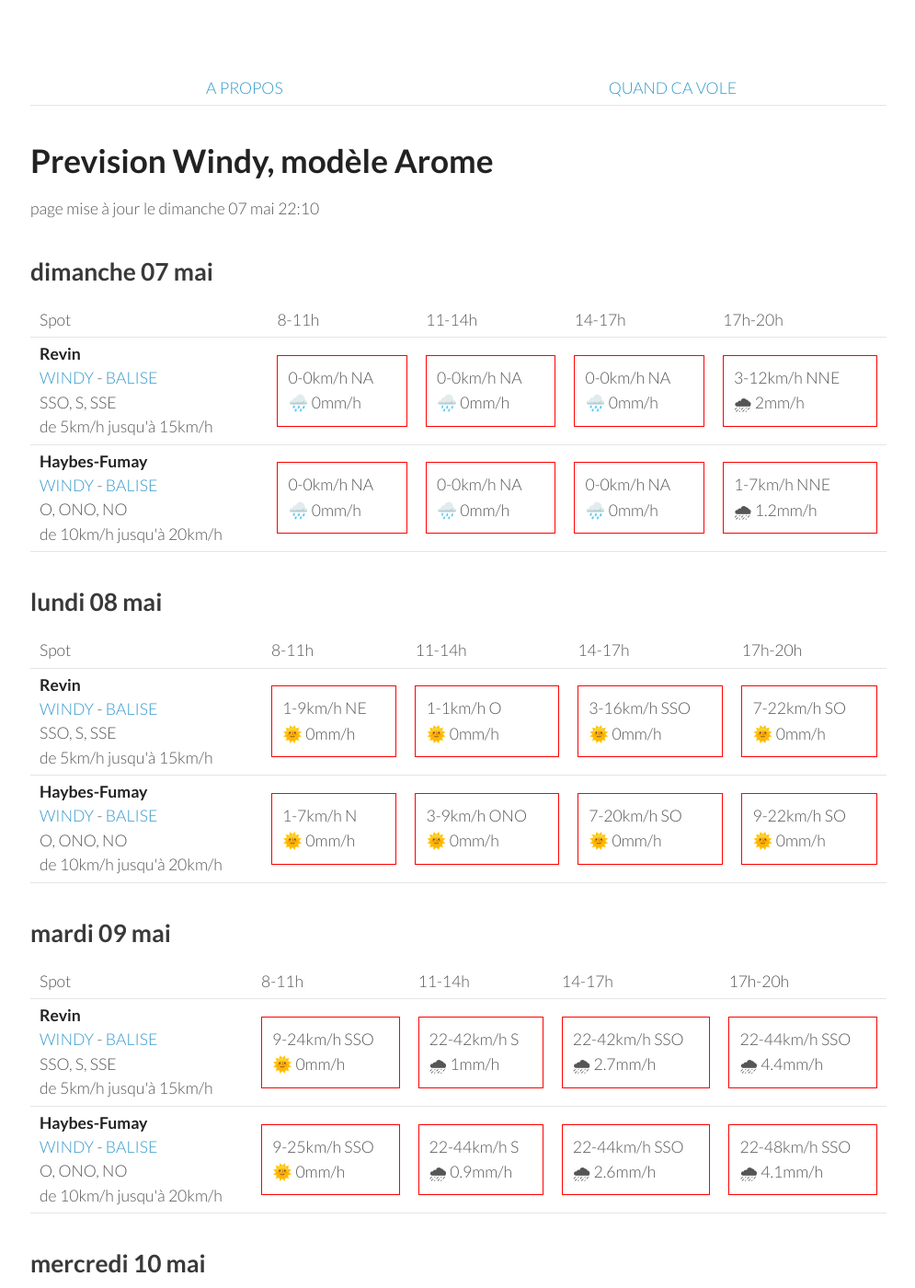
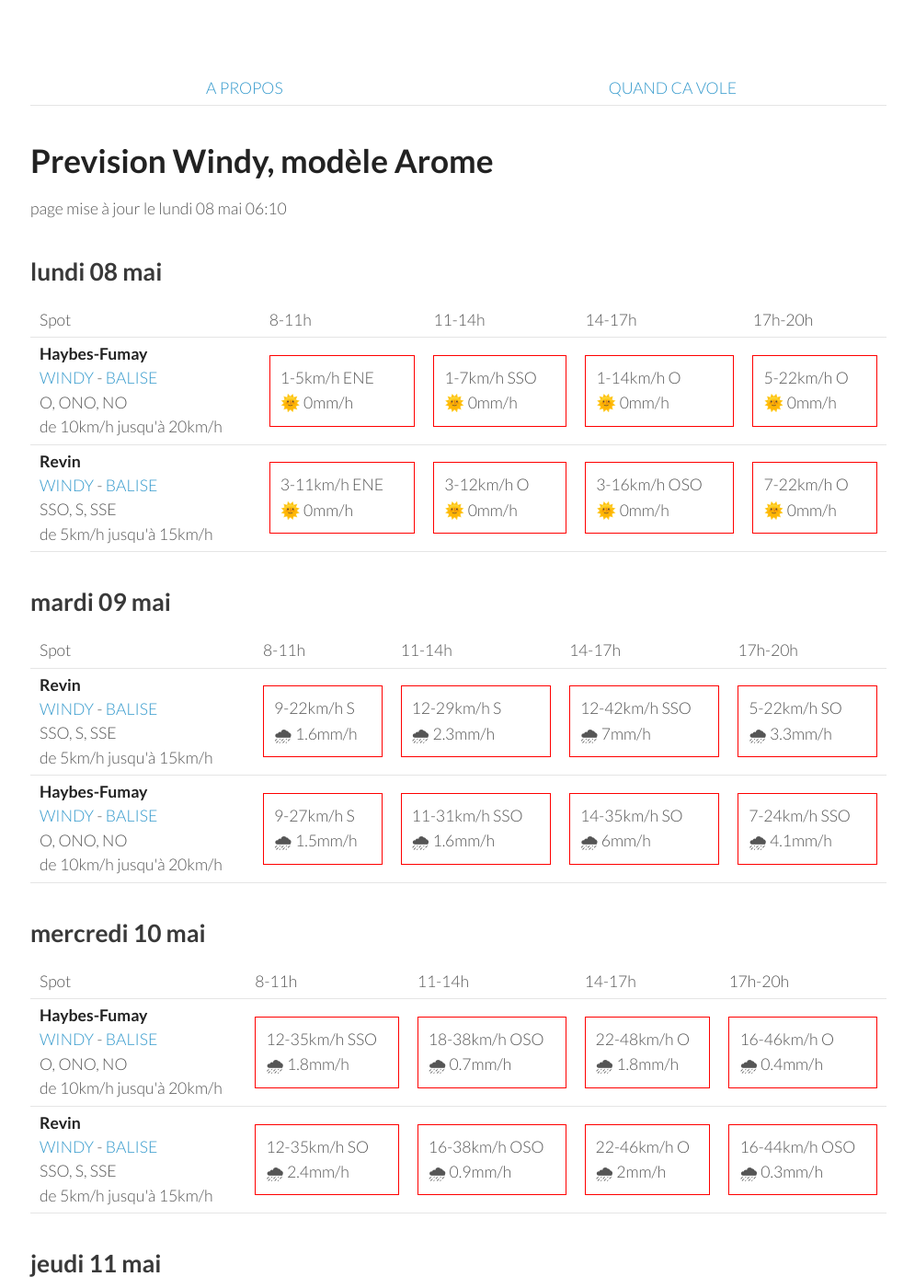
Before and after one commit to parapente-dans-le-nord/parapente-dans-le-nord.github.io, a Jekyll site: the page built from ardennes.markdown, in a window 1280 px wide and 1400 px high. Shown: the whole window at 92% size, without its empty margins (25-1020 px from the left). Built offline with Jekyll 4.4.1, drawn with Linux system fonts in a browser that asks for light colours; some of the changed text lies outside the part shown.

Commit message:
update index.markdown

```diff
--- a/ardennes.markdown
+++ b/ardennes.markdown
@@ -7,42 +7,8 @@ title:  "Tous les spots"
 {: .links}
 
 # Prevision Windy, modèle Arome
-page mise à jour le dimanche 07 mai 22:10
+page mise à jour le lundi 08 mai 06:10
 
-## dimanche 07 mai
-
-{::nomarkdown}
-<table>
-  <tbody>
-    <tr>
-      <td>Spot</td>
-      <td>8-11h</td>
-      <td>11-14h</td>
-      <td>14-17h</td>
-      <td>17h-20h</td>
-    </tr>
-<tr>
-        <td><strong>Revin</strong><br><a href="https://windy.com/49.948/4.625?49.543,4.625,8">WINDY</a> - <span class=""><a href="http://www.balisemeteo.com/balise.php?idBalise=5019">BALISE</a> </span><br> <span class="vent-favorable">SSO, S, SSE</span><br><span class="force-vent">de 5km/h jusqu'à 15km/h</span> </td>
-
-            <td><div class="not-flyable"><p>0-0km/h NA</p><p>🌧️ 0mm/h</p></div></td>
-            <td><div class="not-flyable"><p>0-0km/h NA</p><p>🌧️ 0mm/h</p></div></td>
-            <td><div class="not-flyable"><p>0-0km/h NA</p><p>🌧️ 0mm/h</p></div></td>
-            <td><div class="not-flyable"><p>3-12km/h NNE</p><p>🌧 2mm/h</p></div></td>
-
-    </tr>
-<tr>
-        <td><strong>Haybes-Fumay</strong><br><a href="https://windy.com/49.998/4.715?49.913,4.738,10">WINDY</a> - <span class=""><a href="http://www.balisemeteo.com/balise.php?idBalise=104">BALISE</a> </span><br> <span class="vent-favorable">O, ONO, NO</span><br><span class="force-vent">de 10km/h jusqu'à 20km/h</span> </td>
-
-            <td><div class="not-flyable"><p>0-0km/h NA</p><p>🌧️ 0mm/h</p></div></td>
-            <td><div class="not-flyable"><p>0-0km/h NA</p><p>🌧️ 0mm/h</p></div></td>
-            <td><div class="not-flyable"><p>0-0km/h NA</p><p>🌧️ 0mm/h</p></div></td>
-            <td><div class="not-flyable"><p>1-7km/h NNE</p><p>🌧 1.2mm/h</p></div></td>
-
-    </tr>
-
-</tbody>
-</table>
-{:/}
 ## lundi 08 mai
 
 {::nomarkdown}
@@ -56,22 +22,22 @@ page mise à jour le dimanche 07 mai 22:10
       <td>17h-20h</td>
     </tr>
 <tr>
-        <td><strong>Revin</strong><br><a href="https://windy.com/49.948/4.625?49.543,4.625,8">WINDY</a> - <span class=""><a href="http://www.balisemeteo.com/balise.php?idBalise=5019">BALISE</a> </span><br> <span class="vent-favorable">SSO, S, SSE</span><br><span class="force-vent">de 5km/h jusqu'à 15km/h</span> </td>
+        <td><strong>Haybes-Fumay</strong><br><a href="https://windy.com/49.998/4.715?49.913,4.738,10">WINDY</a> - <span class=""><a href="http://www.balisemeteo.com/balise.php?idBalise=104">BALISE</a> </span><br> <span class="vent-favorable">O, ONO, NO</span><br><span class="force-vent">de 10km/h jusqu'à 20km/h</span> </td>
 
-            <td><div class="not-flyable"><p>1-9km/h NE</p><p>🌞 0mm/h</p></div></td>
-            <td><div class="not-flyable"><p>1-1km/h O</p><p>🌞 0mm/h</p></div></td>
-            <td><div class="not-flyable"><p>3-16km/h SSO</p><p>🌞 0mm/h</p></div></td>
-            <td><div class="not-flyable"><p>7-22km/h SO</p><p>🌞 0mm/h</p></div></td>
+            <td><div class="not-flyable"><p>1-5km/h ENE</p><p>🌞 0mm/h</p></div></td>
+            <td><div class="not-flyable"><p>1-7km/h SSO</p><p>🌞 0mm/h</p></div></td>
+            <td><div class="not-flyable"><p>1-14km/h O</p><p>🌞 0mm/h</p></div></td>
+            <td><div class="not-flyable"><p>5-22km/h O</p><p>🌞 0mm/h</p></div></td>
 
 
     </tr>
 <tr>
-        <td><strong>Haybes-Fumay</strong><br><a href="https://windy.com/49.998/4.715?49.913,4.738,10">WINDY</a> - <span class=""><a href="http://www.balisemeteo.com/balise.php?idBalise=104">BALISE</a> </span><br> <span class="vent-favorable">O, ONO, NO</span><br><span class="force-vent">de 10km/h jusqu'à 20km/h</span> </td>
+        <td><strong>Revin</strong><br><a href="https://windy.com/49.948/4.625?49.543,4.625,8">WINDY</a> - <span class=""><a href="http://www.balisemeteo.com/balise.php?idBalise=5019">BALISE</a> </span><br> <span class="vent-favorable">SSO, S, SSE</span><br><span class="force-vent">de 5km/h jusqu'à 15km/h</span> </td>
 
-            <td><div class="not-flyable"><p>1-7km/h N</p><p>🌞 0mm/h</p></div></td>
-            <td><div class="not-flyable"><p>3-9km/h ONO</p><p>🌞 0mm/h</p></div></td>
-            <td><div class="not-flyable"><p>7-20km/h SO</p><p>🌞 0mm/h</p></div></td>
-            <td><div class="not-flyable"><p>9-22km/h SO</p><p>🌞 0mm/h</p></div></td>
+            <td><div class="not-flyable"><p>3-11km/h ENE</p><p>🌞 0mm/h</p></div></td>
+            <td><div class="not-flyable"><p>3-12km/h O</p><p>🌞 0mm/h</p></div></td>
+            <td><div class="not-flyable"><p>3-16km/h OSO</p><p>🌞 0mm/h</p></div></td>
+            <td><div class="not-flyable"><p>7-22km/h O</p><p>🌞 0mm/h</p></div></td>
 
 
     </tr>
@@ -94,20 +60,20 @@ page mise à jour le dimanche 07 mai 22:10
 <tr>
         <td><strong>Revin</strong><br><a href="https://windy.com/49.948/4.625?49.543,4.625,8">WINDY</a> - <span class=""><a href="http://www.balisemeteo.com/balise.php?idBalise=5019">BALISE</a> </span><br> <span class="vent-favorable">SSO, S, SSE</span><br><span class="force-vent">de 5km/h jusqu'à 15km/h</span> </td>
 
-            <td><div class="not-flyable"><p>9-24km/h SSO</p><p>🌞 0mm/h</p></div></td>
-            <td><div class="not-flyable"><p>22-42km/h S</p><p>🌧 1mm/h</p></div></td>
-            <td><div class="not-flyable"><p>22-42km/h SSO</p><p>🌧 2.7mm/h</p></div></td>
-            <td><div class="not-flyable"><p>22-44km/h SSO</p><p>🌧 4.4mm/h</p></div></td>
+            <td><div class="not-flyable"><p>9-22km/h S</p><p>🌧 1.6mm/h</p></div></td>
+            <td><div class="not-flyable"><p>12-29km/h S</p><p>🌧 2.3mm/h</p></div></td>
+            <td><div class="not-flyable"><p>12-42km/h SSO</p><p>🌧 7mm/h</p></div></td>
+            <td><div class="not-flyable"><p>5-22km/h SO</p><p>🌧 3.3mm/h</p></div></td>
 
 
     </tr>
 <tr>
         <td><strong>Haybes-Fumay</strong><br><a href="https://windy.com/49.998/4.715?49.913,4.738,10">WINDY</a> - <span class=""><a href="http://www.balisemeteo.com/balise.php?idBalise=104">BALISE</a> </span><br> <span class="vent-favorable">O, ONO, NO</span><br><span class="force-vent">de 10km/h jusqu'à 20km/h</span> </td>
 
-            <td><div class="not-flyable"><p>9-25km/h SSO</p><p>🌞 0mm/h</p></div></td>
-            <td><div class="not-flyable"><p>22-44km/h S</p><p>🌧 0.9mm/h</p></div></td>
-            <td><div class="not-flyable"><p>22-44km/h SSO</p><p>🌧 2.6mm/h</p></div></td>
-            <td><div class="not-flyable"><p>22-48km/h SSO</p><p>🌧 4.1mm/h</p></div></td>
+            <td><div class="not-flyable"><p>9-27km/h S</p><p>🌧 1.5mm/h</p></div></td>
+            <td><div class="not-flyable"><p>11-31km/h SSO</p><p>🌧 1.6mm/h</p></div></td>
+            <td><div class="not-flyable"><p>14-35km/h SO</p><p>🌧 6mm/h</p></div></td>
+            <td><div class="not-flyable"><p>7-24km/h SSO</p><p>🌧 4.1mm/h</p></div></td>
 
 
     </tr>
@@ -128,22 +94,22 @@ page mise à jour le dimanche 07 mai 22:10
       <td>17h-20h</td>
     </tr>
 <tr>
-        <td><strong>Revin</strong><br><a href="https://windy.com/49.948/4.625?49.543,4.625,8">WINDY</a> - <span class=""><a href="http://www.balisemeteo.com/balise.php?idBalise=5019">BALISE</a> </span><br> <span class="vent-favorable">SSO, S, SSE</span><br><span class="force-vent">de 5km/h jusqu'à 15km/h</span> </td>
+        <td><strong>Haybes-Fumay</strong><br><a href="https://windy.com/49.998/4.715?49.913,4.738,10">WINDY</a> - <span class=""><a href="http://www.balisemeteo.com/balise.php?idBalise=104">BALISE</a> </span><br> <span class="vent-favorable">O, ONO, NO</span><br><span class="force-vent">de 10km/h jusqu'à 20km/h</span> </td>
 
-            <td><div class="not-flyable"><p>20-40km/h SO</p><p>🌧 0.2mm/h</p></div></td>
-            <td><div class="not-flyable"><p>22-46km/h OSO</p><p>🌧 0.3mm/h</p></div></td>
-            <td><div class="not-flyable"><p>20-48km/h OSO</p><p>🌧 0.7mm/h</p></div></td>
-            <td><div class="not-flyable"><p>16-44km/h SO</p><p>🌧 0.3mm/h</p></div></td>
+            <td><div class="not-flyable"><p>12-35km/h SSO</p><p>🌧 1.8mm/h</p></div></td>
+            <td><div class="not-flyable"><p>18-38km/h OSO</p><p>🌧 0.7mm/h</p></div></td>
+            <td><div class="not-flyable"><p>22-48km/h O</p><p>🌧 1.8mm/h</p></div></td>
+            <td><div class="not-flyable"><p>16-46km/h O</p><p>🌧 0.4mm/h</p></div></td>
 
 
     </tr>
 <tr>
-        <td><strong>Haybes-Fumay</strong><br><a href="https://windy.com/49.998/4.715?49.913,4.738,10">WINDY</a> - <span class=""><a href="http://www.balisemeteo.com/balise.php?idBalise=104">BALISE</a> </span><br> <span class="vent-favorable">O, ONO, NO</span><br><span class="force-vent">de 10km/h jusqu'à 20km/h</span> </td>
+        <td><strong>Revin</strong><br><a href="https://windy.com/49.948/4.625?49.543,4.625,8">WINDY</a> - <span class=""><a href="http://www.balisemeteo.com/balise.php?idBalise=5019">BALISE</a> </span><br> <span class="vent-favorable">SSO, S, SSE</span><br><span class="force-vent">de 5km/h jusqu'à 15km/h</span> </td>
 
-            <td><div class="not-flyable"><p>22-44km/h SO</p><p>🌧 0.2mm/h</p></div></td>
-            <td><div class="not-flyable"><p>22-48km/h OSO</p><p>🌧 0.3mm/h</p></div></td>
-            <td><div class="not-flyable"><p>20-48km/h OSO</p><p>🌧 1.2mm/h</p></div></td>
-            <td><div class="not-flyable"><p>18-46km/h SO</p><p>🌧 0.2mm/h</p></div></td>
+            <td><div class="not-flyable"><p>12-35km/h SO</p><p>🌧 2.4mm/h</p></div></td>
+            <td><div class="not-flyable"><p>16-38km/h OSO</p><p>🌧 0.9mm/h</p></div></td>
+            <td><div class="not-flyable"><p>22-46km/h O</p><p>🌧 2mm/h</p></div></td>
+            <td><div class="not-flyable"><p>16-44km/h OSO</p><p>🌧 0.3mm/h</p></div></td>
 
 
     </tr>
@@ -166,8 +132,8 @@ page mise à jour le dimanche 07 mai 22:10
 <tr>
         <td><strong>Revin</strong><br><a href="https://windy.com/49.948/4.625?49.543,4.625,8">WINDY</a> - <span class=""><a href="http://www.balisemeteo.com/balise.php?idBalise=5019">BALISE</a> </span><br> <span class="vent-favorable">SSO, S, SSE</span><br><span class="force-vent">de 5km/h jusqu'à 15km/h</span> </td>
 
-            <td><div class="not-flyable"><p>5-14km/h SO</p><p>🌞 0mm/h</p></div></td>
-            <td><div class="not-flyable"><p>9-24km/h SO</p><p>🌞 0mm/h</p></div></td>
+            <td><div class="not-flyable"><p>7-16km/h SSO</p><p>🌞 0mm/h</p></div></td>
+            <td><div class="not-flyable"><p>7-20km/h SO</p><p>🌞 0mm/h</p></div></td>
             <td><div class="not-flyable"><p>7-24km/h SO</p><p>🌞 0mm/h</p></div></td>
             <td><div class="not-flyable"><p>3-20km/h ONO</p><p>🌞 0mm/h</p></div></td>
 
@@ -176,8 +142,8 @@ page mise à jour le dimanche 07 mai 22:10
 <tr>
         <td><strong>Haybes-Fumay</strong><br><a href="https://windy.com/49.998/4.715?49.913,4.738,10">WINDY</a> - <span class=""><a href="http://www.balisemeteo.com/balise.php?idBalise=104">BALISE</a> </span><br> <span class="vent-favorable">O, ONO, NO</span><br><span class="force-vent">de 10km/h jusqu'à 20km/h</span> </td>
 
-            <td><div class="not-flyable"><p>7-16km/h SO</p><p>🌞 0mm/h</p></div></td>
-            <td><div class="not-flyable"><p>11-25km/h SO</p><p>🌞 0mm/h</p></div></td>
+            <td><div class="not-flyable"><p>9-18km/h SSO</p><p>🌞 0mm/h</p></div></td>
+            <td><div class="not-flyable"><p>9-22km/h SO</p><p>🌞 0mm/h</p></div></td>
             <td><div class="not-flyable"><p>7-25km/h SO</p><p>🌞 0mm/h</p></div></td>
             <td><div class="not-flyable"><p>3-22km/h NO</p><p>🌞 0mm/h</p></div></td>
 
```
